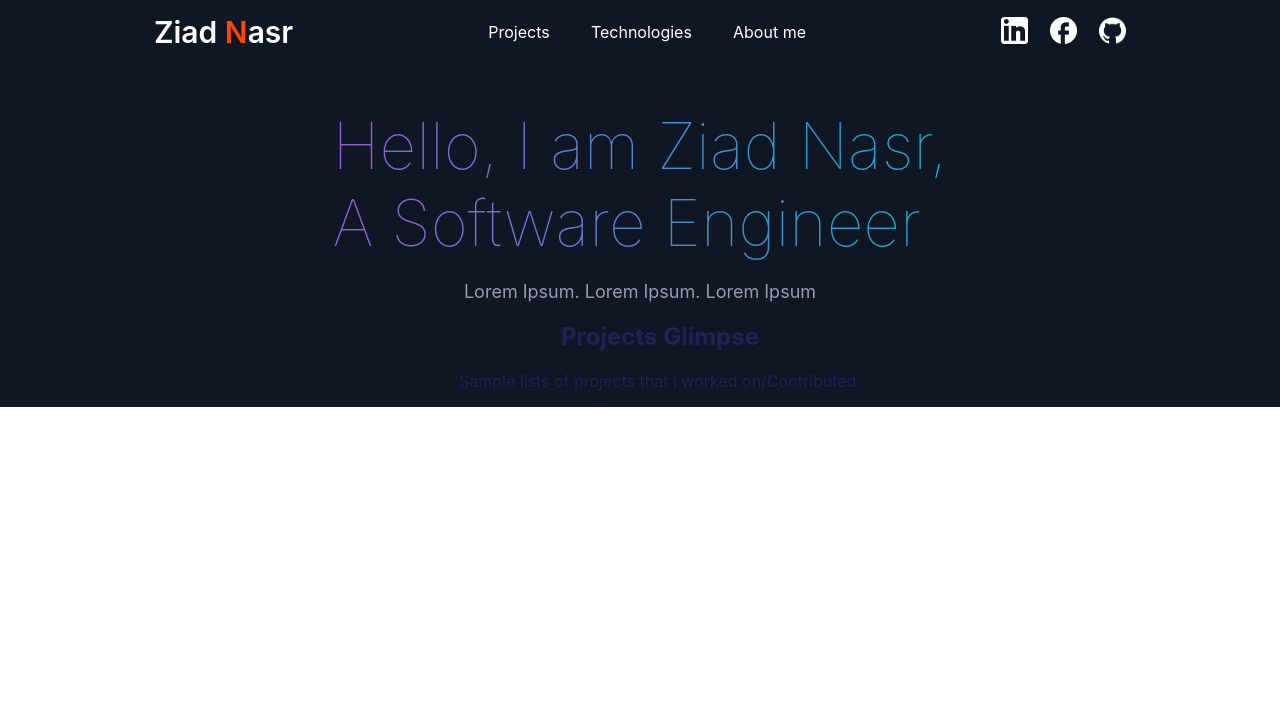
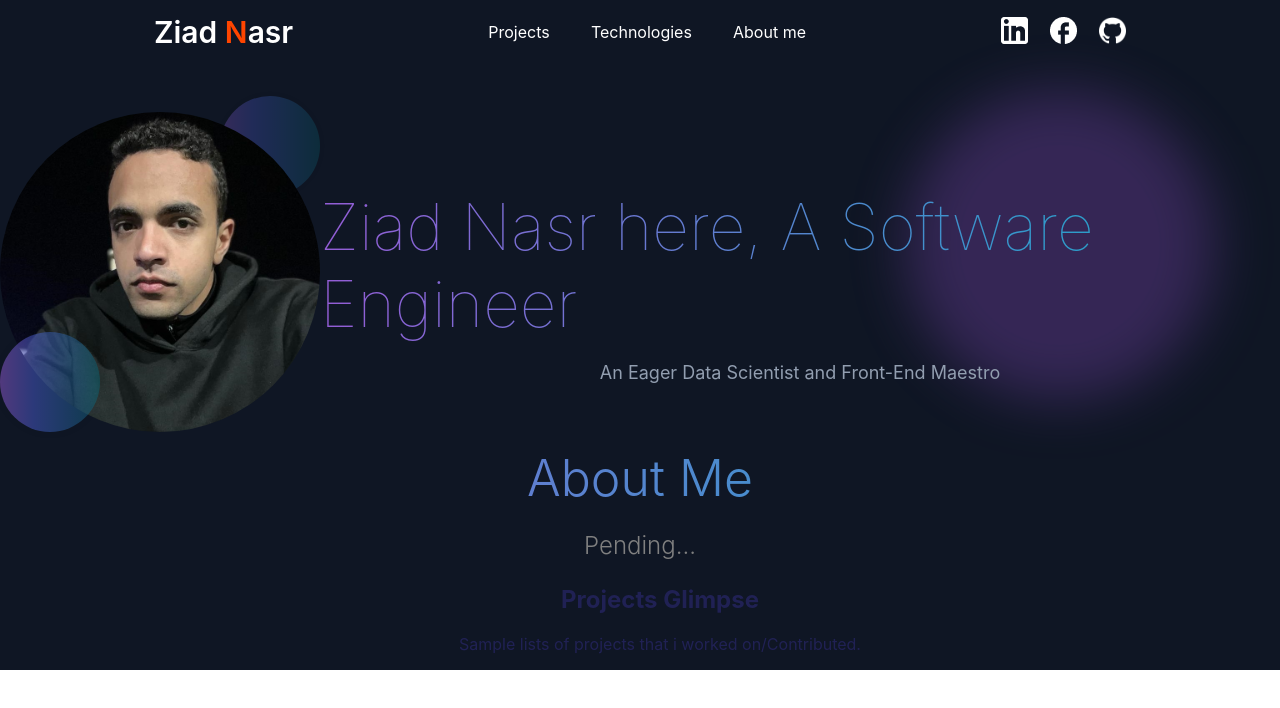
Before and after one commit to Ziad-Nasr/Web-Port, a React (Create React App) app: page / in a window 1280 px wide. Shown: the top 708 px of the page. Built offline with nearby package versions, Linux system fonts and the light colour scheme.

Commit message:
Back on Track

```diff
--- /dev/null
+++ b/src/AboutMe/AboutMe.css
@@ -0,0 +1,34 @@
+.AboutMeBody {
+  color: #000000;
+  font-size: 16px;
+  font-weight: 400;
+  line-height: 1.5;
+  margin-bottom: 1rem;
+  margin-top: 1rem;
+  text-align: center;
+}
+
+.AboutMeTitle {
+  font-size: 50px;
+  font-weight: bold;
+  background: linear-gradient(270deg, #13ADC7 0%, #6978D1 66.67%, #945DD6 100%);
+  -webkit-background-clip: text;
+  -webkit-text-fill-color: transparent;
+  background-clip: text;
+  -webkit-text-fill-color: transparent;
+  font-weight: 300;
+  line-height: 1.2;
+  margin-bottom: 1rem;
+  margin-top: 1rem;
+  text-align: center;
+}
+
+.AboutMeText{
+    font-size: 1.5rem;
+    font-weight: 300;
+    line-height: 1.2;
+    margin-bottom: 1rem;
+    margin-top: 1rem;
+    text-align: center;
+    color: gray;
+}
--- /dev/null
+++ b/src/AboutMe/AboutMe.jsx
@@ -0,0 +1,17 @@
+import React from "react";
+import "./AboutMe.css";
+
+export default function AboutMe() {
+    return (
+        <div className="AboutMeBody">
+            <div>
+                <h1 className="AboutMeTitle">About Me</h1>
+            </div>
+            <div className="AboutMeText">
+                <p>
+                    Pending...
+                </p>
+            </div>
+        </div>
+    )
+}
--- /dev/null
+++ b/src/Components/Dust.css
@@ -0,0 +1,14 @@
+.duster{
+    background-color: #5f3a8c;
+    position: absolute;
+    /* top: 50%; */
+    /* left: 50%; */
+    /* transform: translate(-50%, -50%); */
+    width: 200px; /* Adjust the size of the circle */
+    height: 200px; /* Adjust the size of the circle */
+    border-radius: 50%;
+    box-shadow: 0 0 55px 55px #5f3a8c; /* Adjust the shadow color and spread */
+    opacity: 0.8;
+    z-index: 0;
+
+}
--- /dev/null
+++ b/src/Components/Dust.jsx
@@ -0,0 +1,11 @@
+import React from "react";
+import "./Dust.css";
+
+export default function Dust() {
+    return (
+        <div className="body">
+            <div className="duster" >
+            </div>
+        </div>
+    )
+}
--- a/src/Landing/Landing.css
+++ b/src/Landing/Landing.css
@@ -2,19 +2,40 @@
     background-color: #0f1624;
     height: 100%;
     width: 100%;
+    overflow: hidden;
 }
 .Welcome{
-    justify-content: center;
-    margin-top: 8vh;
-
+    justify-content: space-evenly;
+    align-items: center;
+    margin-top: 12vh;
+    display: flex;
+    flex-direction: row;
 }
 .WelcomeText{
     display: flex;
     flex-direction: column;
     justify-content: center;
     align-items: center;
+    position: relative;
+}
+.WelcomeRight{
+    position: relative;
+    display: flex;
+    flex-direction: column;
+    justify-content: center;
+}
+.Dust{
+    border-radius: 50%;
+    height: 20rem;
+    width: 20rem;
+    position: absolute;
+    top: 0;
+    right: 0;
+    z-index: 0;
+    opacity: 0.6;
 }
 .WelcomeTitle{
+    z-index: 1;
     background: linear-gradient(270deg, #13ADC7 0%, #6978D1 66.67%, #945DD6 100%);
     -webkit-background-clip: text;
     -webkit-text-fill-color: transparent;
@@ -26,6 +47,49 @@
     margin-bottom: 20px;
     font-weight: 100;
 }
+.image-container {
+    position: relative;
+}
+.Me{
+    margin-top: 2vh;
+    display: flex;
+    flex-direction: column;
+    justify-content: center;
+    align-items: center;
+    /* margin-left: 10vw; */
+    object-fit: cover;
+    border-radius: 50%;
+    height: 20rem;
+    width: 20rem;
+    position: relative;
+    z-index: 1;
+}
+.circular-gradient {
+    width: 100px; /* Adjust the size of the circle */
+    height: 100px; /* Adjust the size of the circle */
+    border-radius: 50%; /* This creates a circle by setting border-radius to 50% */
+    background: linear-gradient(270deg, #096170 0%, #495dcf 66.67%, #945DD6 100%);
+    box-shadow: 0 0 10px rgba(0, 0, 0, 0.1); /* Optional: Add a shadow for visual appeal */
+    position: absolute;
+    top: 0;
+    right: 0;
+    z-index: 0;
+    opacity: 0.3;
+}
+.circular-gradient-behind{
+    width: 100px; /* Adjust the size of the circle */
+    height: 100px; /* Adjust the size of the circle */
+    border-radius: 50%; /* This creates a circle by setting border-radius to 50% */
+    background: linear-gradient(270deg, #096170 0%, #495dcf 66.67%, #945DD6 100%);
+    box-shadow: 0 0 10px rgba(0, 0, 0, 0.1); /* Optional: Add a shadow for visual appeal */
+    position: absolute;
+    bottom: 0;
+    left: 0;
+    z-index: 2;
+    opacity: 0.5;
+}
+
+
 .WhiteText{
     color: white;
     font-size: 45px;
--- a/src/Landing/Landing.js
+++ /dev/null
@@ -1,21 +0,0 @@
-import React from "react";
-import "./Landing.css";
-import Project from "../Projects/Projects";
-
-function Landing() {
-    return (
-        <div className="body">
-            <div className="Welcome">
-                <div className="WelcomeText">
-                    <h1 className="WelcomeTitle">Hello, I am Ziad Nasr,<br/>A Software Engineer</h1>
-                    <p className="Subtitle">Lorem Ipsum. Lorem Ipsum. Lorem Ipsum</p>
-                </div>
-            </div>
-            <div className="Projects">
-                <Project />
-            </div>
-        </div>
-    )
-}
-
-export default Landing;
--- /dev/null
+++ b/src/Landing/Landing.jsx
@@ -0,0 +1,35 @@
+import React from "react";
+import "./Landing.css";
+import Project from "../Projects/Projects";
+import AboutMe from "../AboutMe/AboutMe";
+import Me from "../assets/Me.jpeg";
+import Dust from "../Components/Dust";
+
+function Landing() {
+    return (
+        <div className="body">
+            <div className="Welcome">
+            <div className="image-container">
+                <div className="circular-gradient"></div>
+                <img src={Me} alt="My Picture" className="Me"/>
+                <div className="circular-gradient-behind"></div>
+            </div>
+                <div className="WelcomeRight">
+                    <div className="Dust">
+                        <Dust />
+                    </div>
+                    <div className="WelcomeText">
+                        <h1 className="WelcomeTitle">Ziad Nasr here, A Software Engineer</h1>
+                        <p className="Subtitle"> An Eager Data Scientist and Front-End Maestro</p>
+                    </div>
+                </div>
+            </div>
+            <div className="Projects">
+                <AboutMe />
+                <Project />
+            </div>
+        </div>
+    )
+}
+
+export default Landing;
```
Also changed, not shown: src/assets/Me.jpeg (added).
